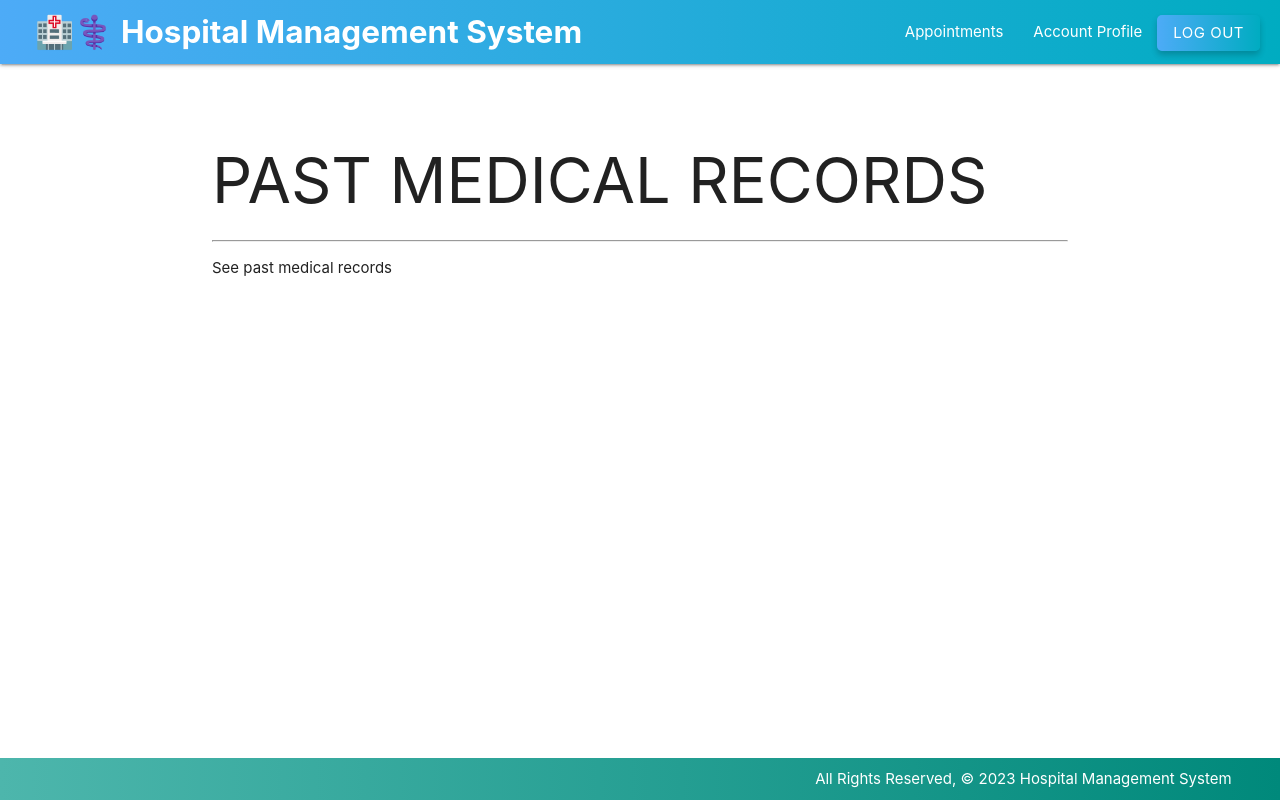
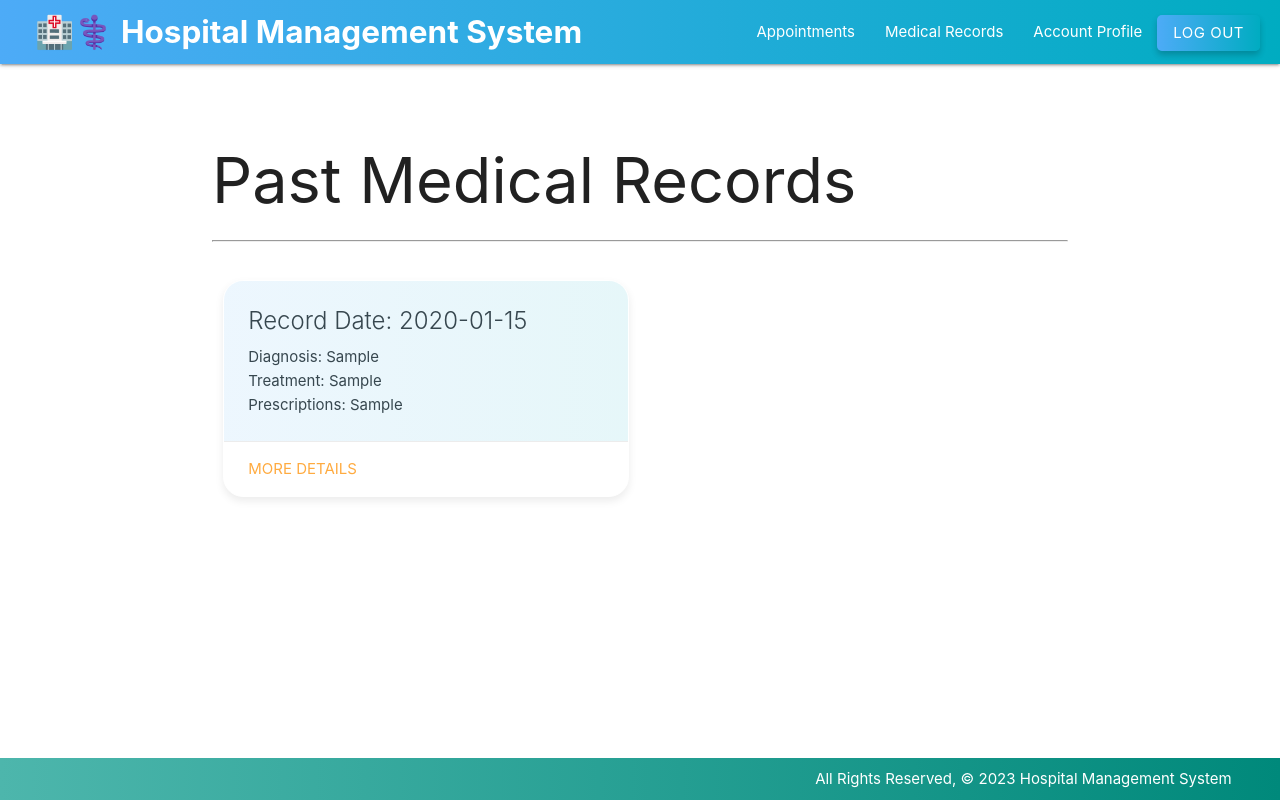
Before and after one commit to PyConqueror/Hospital-Management-System, a Django app: page /patient/medical_records/ in a window 1280 px wide. Run offline with Django 5.2, Linux system fonts and the light colour scheme; a user stored in the database is signed in; tables that the repository leaves empty hold one stand-in row (values such as "Sample post").

Commit message:
add page to view medical records

```diff
--- a/main_app/templates/patient/base.html
+++ b/main_app/templates/patient/base.html
@@ -20,6 +20,7 @@
                 </ul>
                 <ul class="right">
                     <li><a href="{% url 'patient_dashboard' %}">Appointments</a></li>
+                    <li><a href="{% url 'patient_medical_records' %}">Medical Records</a></li>
                     <li><a href="{% url 'patient_profile' %}">Account Profile</a></li>
                     <li>
                         <form action="{% url 'logout' %}" method="post">
--- a/main_app/templates/patient/records.html
+++ b/main_app/templates/patient/records.html
@@ -1,9 +1,29 @@
 {% extends 'patient/base.html' %}
 {% block content %}
 
-<h1>PAST MEDICAL RECORDS</h1>
+<h1>Past Medical Records</h1>
 <hr>
 
-<p>See past medical records</p>
+<div class="row">
+  {% for record in medical_records %}
+    <div class="col s12 m6">
+      <div class="card">
+        <div class="card-content">
+          <span class="card-title">Record Date: {{ record.date_of_record|date:"Y-m-d" }}</span>
+          <p>Diagnosis: {{ record.diagnosis }}</p>
+          <p>Treatment: {{ record.treatment }}</p>
+          {% if record.prescriptions %}
+            <p>Prescriptions: {{ record.prescriptions }}</p>
+          {% endif %}
+        </div>
+        <div class="card-action">
+            <a href="{% url 'medical_record_detail' record.id %}">More Details</a>
+        </div>
+      </div>
+    </div>
+  {% empty %}
+    <p>No past medical records found.</p>
+  {% endfor %}
+</div>
 
 {% endblock %}
```
Also changed, not shown: main_app/templates/patient/medical_record_detail.html (added, +18 -0 lines).
